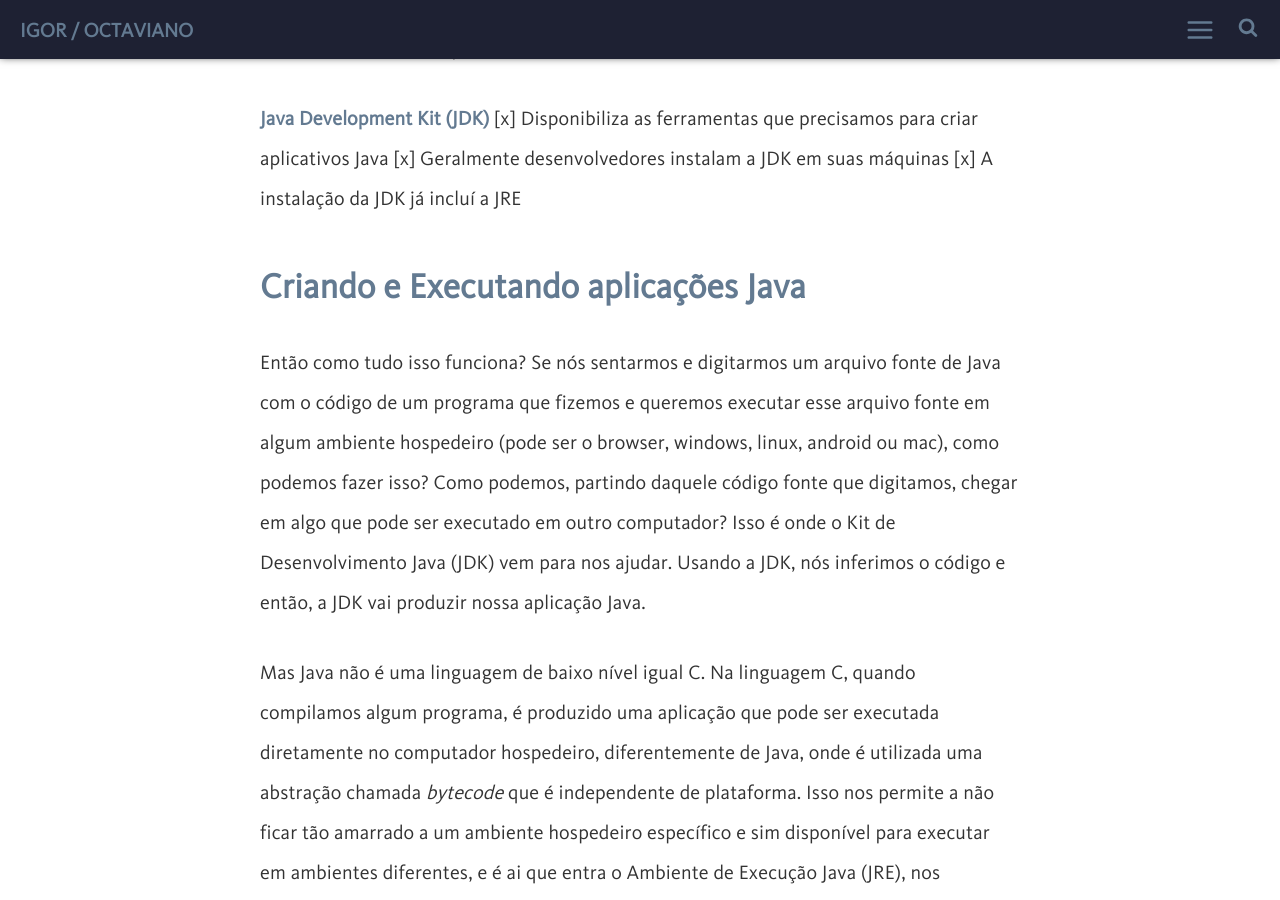
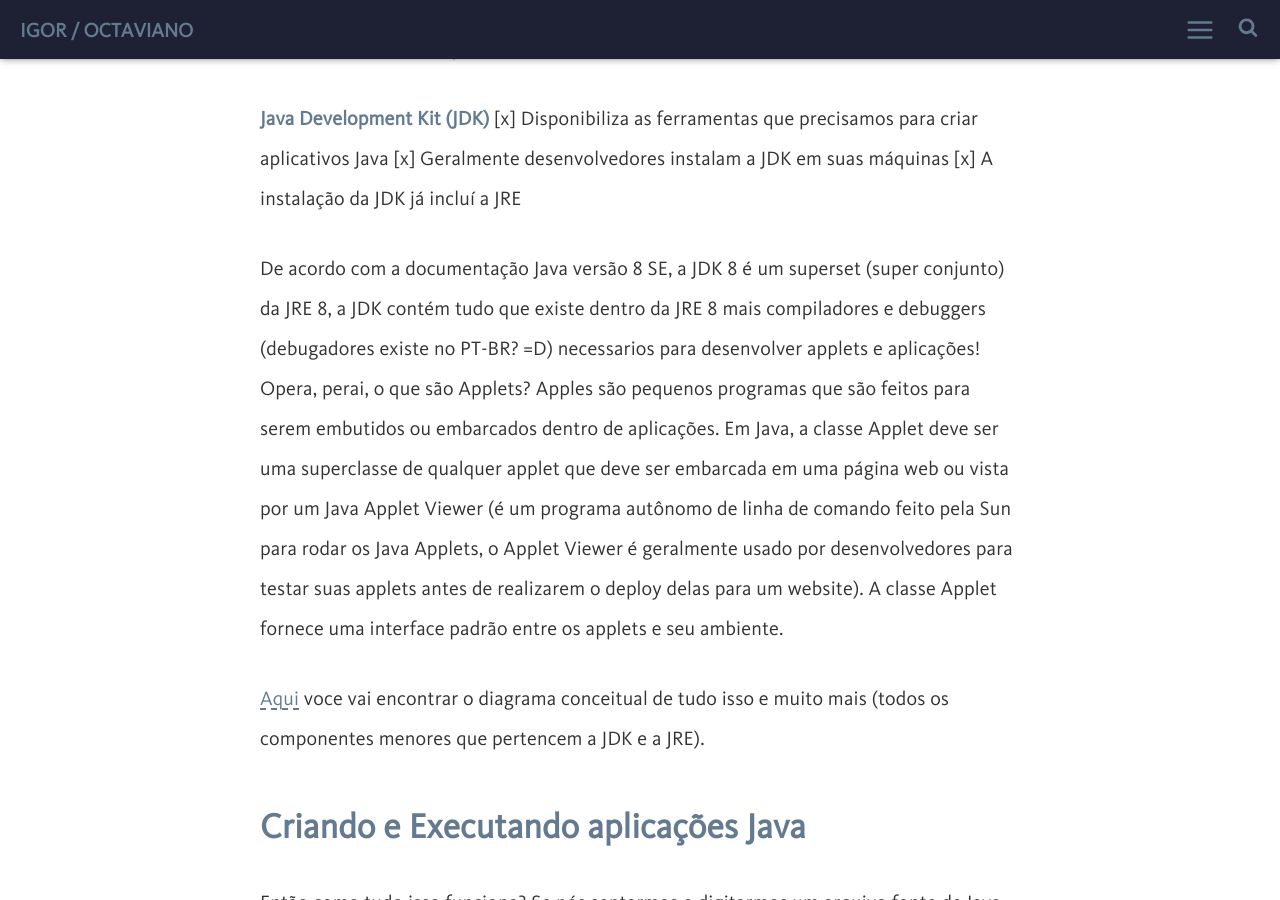
Before and after one commit to igoroctaviano/blog, a Jekyll site: the page built from _posts/2017-04-20-fundamentos-em-java.md, in a window 1280 px wide and 900 px high, scrolled down 2099 px. Built offline with Jekyll 4.4.1, drawn with Linux system fonts in a browser that asks for light colours; comment, search, counter and statistics services are not loaded.

Commit message:
Add info about applets

```diff
--- a/_posts/2017-04-20-fundamentos-em-java.md
+++ b/_posts/2017-04-20-fundamentos-em-java.md
@@ -47,6 +47,10 @@ são duas partes que precisamos para rodar e criar aplicações Java. JRE (Java
 [x] Disponibiliza as ferramentas que precisamos para criar aplicativos Java
 [x] Geralmente desenvolvedores instalam a JDK em suas máquinas
 [x] A instalação da JDK já incluí a JRE
+
+De acordo com a documentação Java versão 8 SE, a JDK 8 é um superset (super conjunto) da JRE 8, a JDK contém tudo que existe dentro da JRE 8 mais compiladores e debuggers (debugadores existe no PT-BR? =D) necessarios para desenvolver applets e aplicações! Opera, perai, o que são Applets? Apples são pequenos programas que são feitos para serem embutidos ou embarcados dentro de aplicações. Em Java, a classe Applet deve ser uma superclasse de qualquer applet que deve ser embarcada em uma página web ou vista por um Java Applet Viewer (é um programa autônomo de linha de comando feito pela Sun para rodar os Java Applets, o Applet Viewer é geralmente usado por desenvolvedores para testar suas applets antes de realizarem o deploy delas para um website). A classe Applet fornece uma interface padrão entre os applets e seu ambiente.
+
+[Aqui](http://docs.oracle.com/javase/8/docs/) voce vai encontrar o diagrama conceitual de tudo isso e muito mais (todos os componentes menores que pertencem a JDK e a JRE).
 
 ## Criando e Executando aplicações Java
 Então como tudo isso funciona? Se nós sentarmos e digitarmos um arquivo fonte de Java
```
